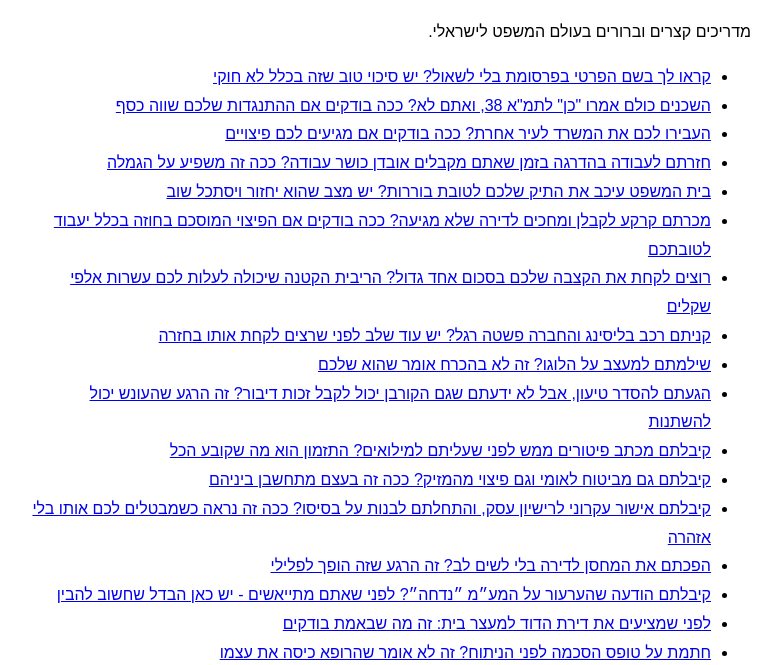
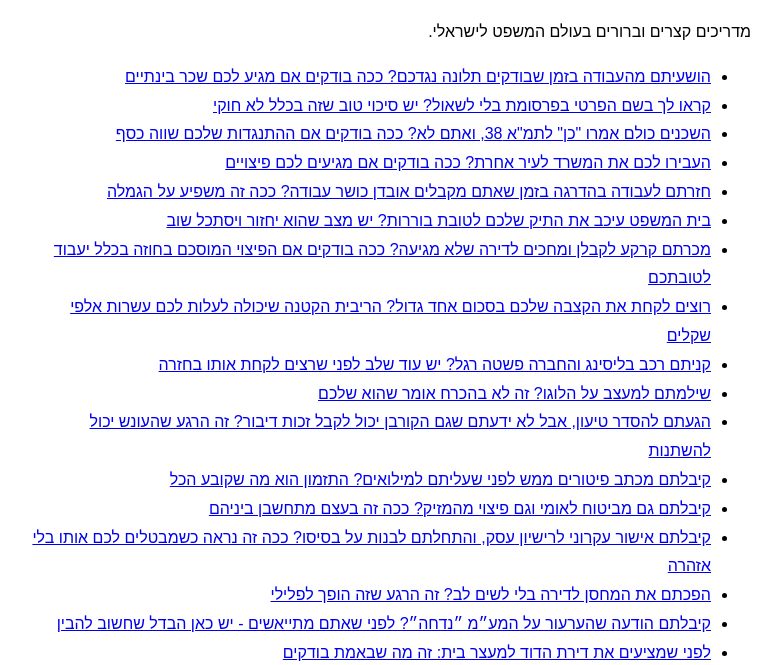
Before and after one commit to blogpost-collab/lawtip-guides, a plain HTML site: page index.html in a window 1280 px wide. Shown: the part 101-766 px from the top of the page, without its empty margins (249-1030 px from the left). Drawn offline with Linux system fonts and the light colour scheme.

Commit message:
rebuild index

```diff
--- a/index.html
+++ b/index.html
@@ -1,4 +1,5 @@
-<!doctype html><html dir=rtl lang=he><head><meta charset=utf-8><meta name=viewport content='width=device-width,initial-scale=1'><title>המדריך המשפטי</title></head><body style='font-family:Heebo,Arial,sans-serif;max-width:720px;margin:40px auto;padding:0 16px;line-height:1.8;text-align:right'><h1>המדריך המשפטי</h1><p>מדריכים קצרים וברורים בעולם המשפט לישראלי.</p><ul><li><a href="posts/%D7%A7%D7%A8%D7%90%D7%95-%D7%9C%D7%9A-%D7%91%D7%A9%D7%9D-%D7%94%D7%A4%D7%A8%D7%98%D7%99-%D7%91%D7%A4%D7%A8%D7%A1%D7%95%D7%9E%D7%AA-%D7%91%D7%9C%D7%99-%D7%9C%D7%A9%D7%90%D7%95%D7%9C-%D7%99%D7%A9-%D7%A1%D7%99%D7%9B%D7%95%D7%99-%D7%98%D7%95%D7%91-%D7%A9%D7%96%D7%94-%D7%91%D7%9B%D7%9C%D7%9C-%D7%9C%D7%90-1795463539.html">קראו לך בשם הפרטי בפרסומת בלי לשאול? יש סיכוי טוב שזה בכלל לא חוקי</a></li>
+<!doctype html><html dir=rtl lang=he><head><meta charset=utf-8><meta name=viewport content='width=device-width,initial-scale=1'><title>המדריך המשפטי</title></head><body style='font-family:Heebo,Arial,sans-serif;max-width:720px;margin:40px auto;padding:0 16px;line-height:1.8;text-align:right'><h1>המדריך המשפטי</h1><p>מדריכים קצרים וברורים בעולם המשפט לישראלי.</p><ul><li><a href="posts/%D7%94%D7%95%D7%A9%D7%A2%D7%99%D7%AA%D7%9D-%D7%9E%D7%94%D7%A2%D7%91%D7%95%D7%93%D7%94-%D7%91%D7%96%D7%9E%D7%9F-%D7%A9%D7%91%D7%95%D7%93%D7%A7%D7%99%D7%9D-%D7%AA%D7%9C%D7%95%D7%A0%D7%94-%D7%A0%D7%92%D7%93%D7%9B%D7%9D-%D7%9B%D7%9B%D7%94-%D7%91%D7%95%D7%93%D7%A7%D7%99%D7%9D-%D7%90%D7%9D-%D7%9E%D7%92%D7%99%D7%A2--1795550181.html">הושעיתם מהעבודה בזמן שבודקים תלונה נגדכם? ככה בודקים אם מגיע לכם שכר בינתיים</a></li>
+<li><a href="posts/%D7%A7%D7%A8%D7%90%D7%95-%D7%9C%D7%9A-%D7%91%D7%A9%D7%9D-%D7%94%D7%A4%D7%A8%D7%98%D7%99-%D7%91%D7%A4%D7%A8%D7%A1%D7%95%D7%9E%D7%AA-%D7%91%D7%9C%D7%99-%D7%9C%D7%A9%D7%90%D7%95%D7%9C-%D7%99%D7%A9-%D7%A1%D7%99%D7%9B%D7%95%D7%99-%D7%98%D7%95%D7%91-%D7%A9%D7%96%D7%94-%D7%91%D7%9B%D7%9C%D7%9C-%D7%9C%D7%90-1795463539.html">קראו לך בשם הפרטי בפרסומת בלי לשאול? יש סיכוי טוב שזה בכלל לא חוקי</a></li>
 <li><a href="posts/%D7%94%D7%A9%D7%9B%D7%A0%D7%99%D7%9D-%D7%9B%D7%95%D7%9C%D7%9D-%D7%90%D7%9E%D7%A8%D7%95-%D7%9B%D7%9F-%D7%9C%D7%AA%D7%9E-%D7%90-38-%D7%95%D7%90%D7%AA%D7%9D-%D7%9C%D7%90-%D7%9B%D7%9B%D7%94-%D7%91%D7%95%D7%93%D7%A7%D7%99%D7%9D-%D7%90%D7%9D-%D7%94%D7%94%D7%AA%D7%A0%D7%92%D7%93%D7%95%D7%AA--1795168899.html">השכנים כולם אמרו "כן" לתמ"א 38, ואתם לא? ככה בודקים אם ההתנגדות שלכם שווה כסף</a></li>
 <li><a href="posts/%D7%94%D7%A2%D7%91%D7%99%D7%A8%D7%95-%D7%9C%D7%9B%D7%9D-%D7%90%D7%AA-%D7%94%D7%9E%D7%A9%D7%A8%D7%93-%D7%9C%D7%A2%D7%99%D7%A8-%D7%90%D7%97%D7%A8%D7%AA-%D7%9B%D7%9B%D7%94-%D7%91%D7%95%D7%93%D7%A7%D7%99%D7%9D-%D7%90%D7%9D-%D7%9E%D7%92%D7%99%D7%A2%D7%99%D7%9D-%D7%9C%D7%9B%D7%9D-%D7%A4%D7%99%D7%A6%D7%95%D7%99-1795027472.html">העבירו לכם את המשרד לעיר אחרת? ככה בודקים אם מגיעים לכם פיצויים</a></li>
 <li><a href="posts/%D7%97%D7%96%D7%A8%D7%AA%D7%9D-%D7%9C%D7%A2%D7%91%D7%95%D7%93%D7%94-%D7%91%D7%94%D7%93%D7%A8%D7%92%D7%94-%D7%91%D7%96%D7%9E%D7%9F-%D7%A9%D7%90%D7%AA%D7%9D-%D7%9E%D7%A7%D7%91%D7%9C%D7%99%D7%9D-%D7%90%D7%95%D7%91%D7%93%D7%9F-%D7%9B%D7%95%D7%A9%D7%A8-%D7%A2%D7%91%D7%95%D7%93%D7%94-%D7%9B%D7%9B%D7%94-%D7%96%D7%94-1794926526.html">חזרתם לעבודה בהדרגה בזמן שאתם מקבלים אובדן כושר עבודה? ככה זה משפיע על הגמלה</a></li>
```
